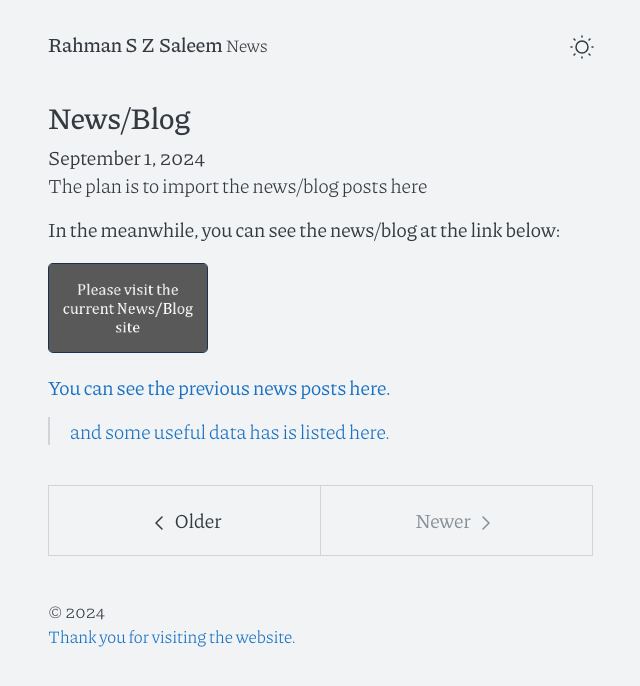
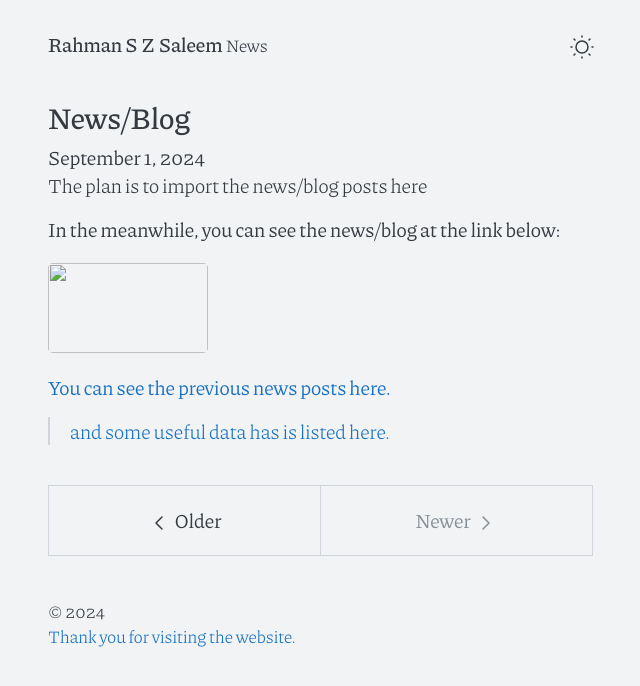
Before and after one commit to rahmanszsaleem/rahmanszsaleem.github.io, a Jekyll site: the page docs/posts/index.html, which Jekyll copies as it is, in a window 1280 px wide. Shown: the top 686 px of the page, without its empty margins (319-959 px from the left). Built offline with Jekyll 4.4.1, drawn with Linux system fonts in a browser that asks for light colours.

Commit message:
Update index.html

```diff
--- a/docs/posts/index.html
+++ b/docs/posts/index.html
@@ -73,7 +73,7 @@
 
       <p> In the meanwhile, you can see the news/blog at the link below</a>:</p>
 
-    <p>  <a href="https://orgchem.lums.edu.pk/index.php/news/"> <img src="https://github.com/rahmanszsaleem/rahmanszsaleem.github.io/blob/main/assets/files/Picture10.png"  width="160" height="90">
+    <p>  <a href="https://orgchem.lums.edu.pk/index.php/news/"> <img src="rahmanszsaleem.github.io/blob/main/assets/files/Picture10.png"  width="160" height="90">
 </a>
 
       <a href="https://orgchem.lums.edu.pk/index.php/news/">You can see the previous news posts here.</a></p>
```
